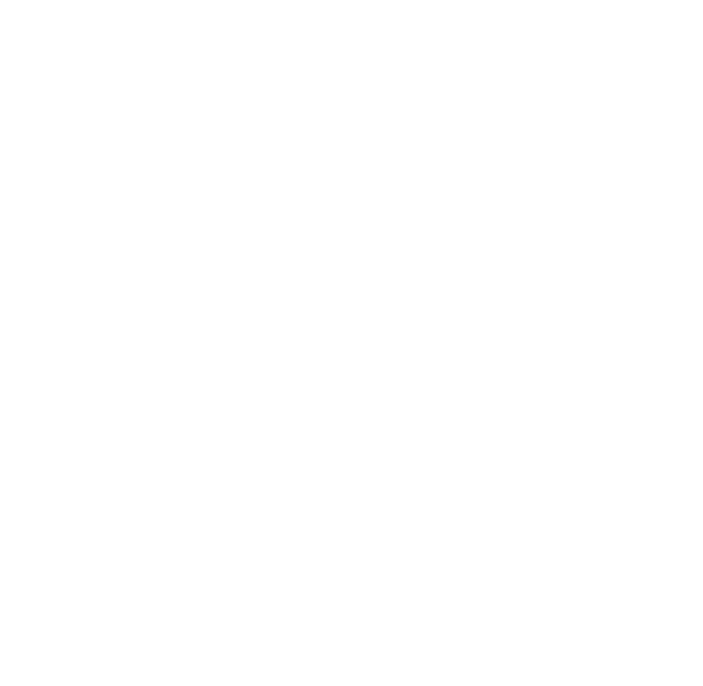
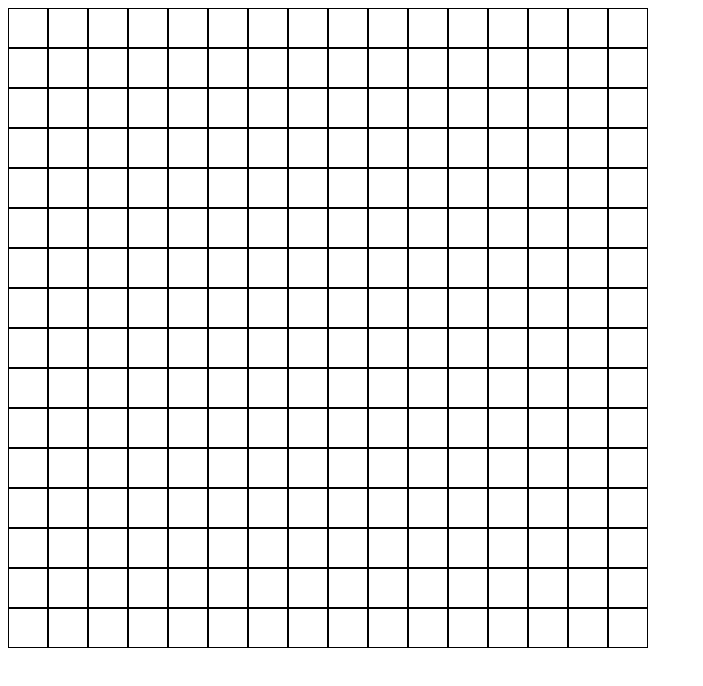
Before and after one commit to cowpatchmedia/odin-etch-a-sketch, a plain HTML site: page index.html in a window 1280 px wide. Shown: the whole page, without its empty margins (0-703 px from the left). Drawn offline with Linux system fonts and the light colour scheme.

Commit message:
initial setup of 16x16 grid using js and flexbox.

```diff
--- a/index.html
+++ b/index.html
@@ -5,9 +5,8 @@
     <meta name="viewport" content="width=device-width, initial-scale=1.0">
     <title>Cowpatch Etch a Sketch</title>
 
-    <!-- links to javascript and css -->
+    <!-- link css in header so it loads as soon as webpage is accessed. -->
     <link rel="stylesheet" href="styles.css">
-    <script src="script.js"></script>
 
 </head>
 <body>
@@ -15,6 +14,8 @@
     <div id="container">
 
     </div>
+    <!-- link javascript file at end of body so html and css load first before dom manipulation. -->
+    <script src="script.js"></script>
 
 </body>
 </html>
--- a/script.js
+++ b/script.js
@@ -0,0 +1,13 @@
+const container = document.querySelector("#container");
+container.style.display = "flex";
+container.style.flexWrap = "wrap";
+container.style.width = "640px";
+container.style.height = "640px";
+
+for (let i = 0; i < 16 * 16; i++) {
+    const square = document.createElement("div");
+    square.style.width = "40px";
+    square.style.height = "40px";
+    square.style.border = "1px solid black";
+    container.appendChild(square);
+}
--- a/styles.css
+++ b/styles.css
@@ -0,0 +1,3 @@
+* {
+    box-sizing: border-box;
+}
```
